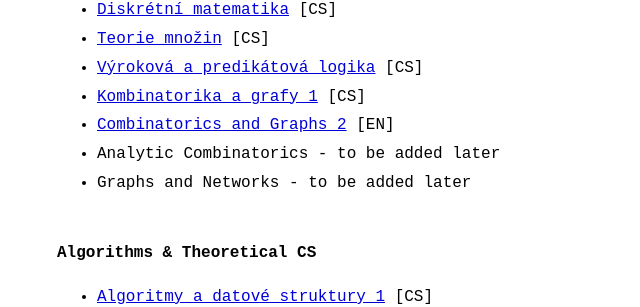
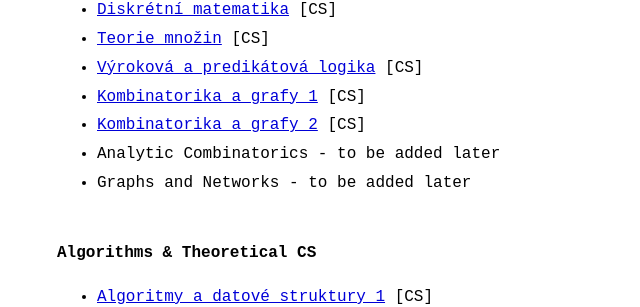
Before and after one commit to Couleslaw/couleslaw.github.io, a Jekyll site: the page built from mff-notes/index.md, in a window 1280 px wide. Shown: the part 503-810 px from the top of the page, without its empty margins (233-873 px from the left). Built offline with Jekyll 4.4.1, drawn with Linux system fonts in a browser that asks for light colours.

Commit message:
fix kombagra2 language

```diff
--- a/mff-notes/index.md
+++ b/mff-notes/index.md
@@ -20,7 +20,7 @@ title: MFF Notes | Jakub Smolik
 - [Teorie množin](04/Teorie-mnozin.pdf) [CS]
 - [Výroková a predikátová logika](03/Logika.pdf) [CS]
 - [Kombinatorika a grafy 1](03/Kombagra-1.pdf) [CS]
-- [Combinatorics and Graphs 2](06/Kombagra-2.pdf) [EN]
+- [Kombinatorika a grafy 2](06/Kombagra-2.pdf) [CS]
 - Analytic Combinatorics - to be added later
 - Graphs and Networks - to be added later
 
```
